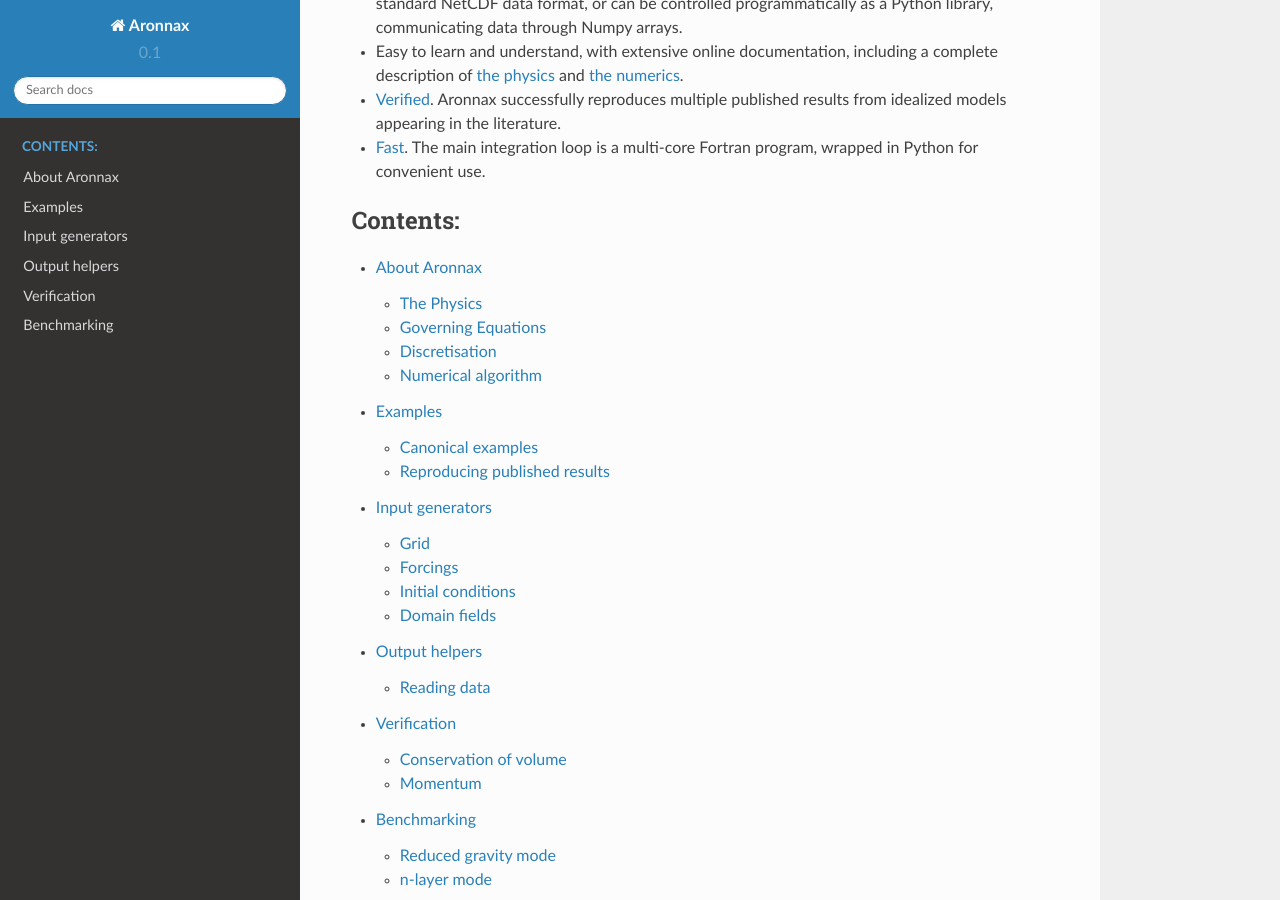
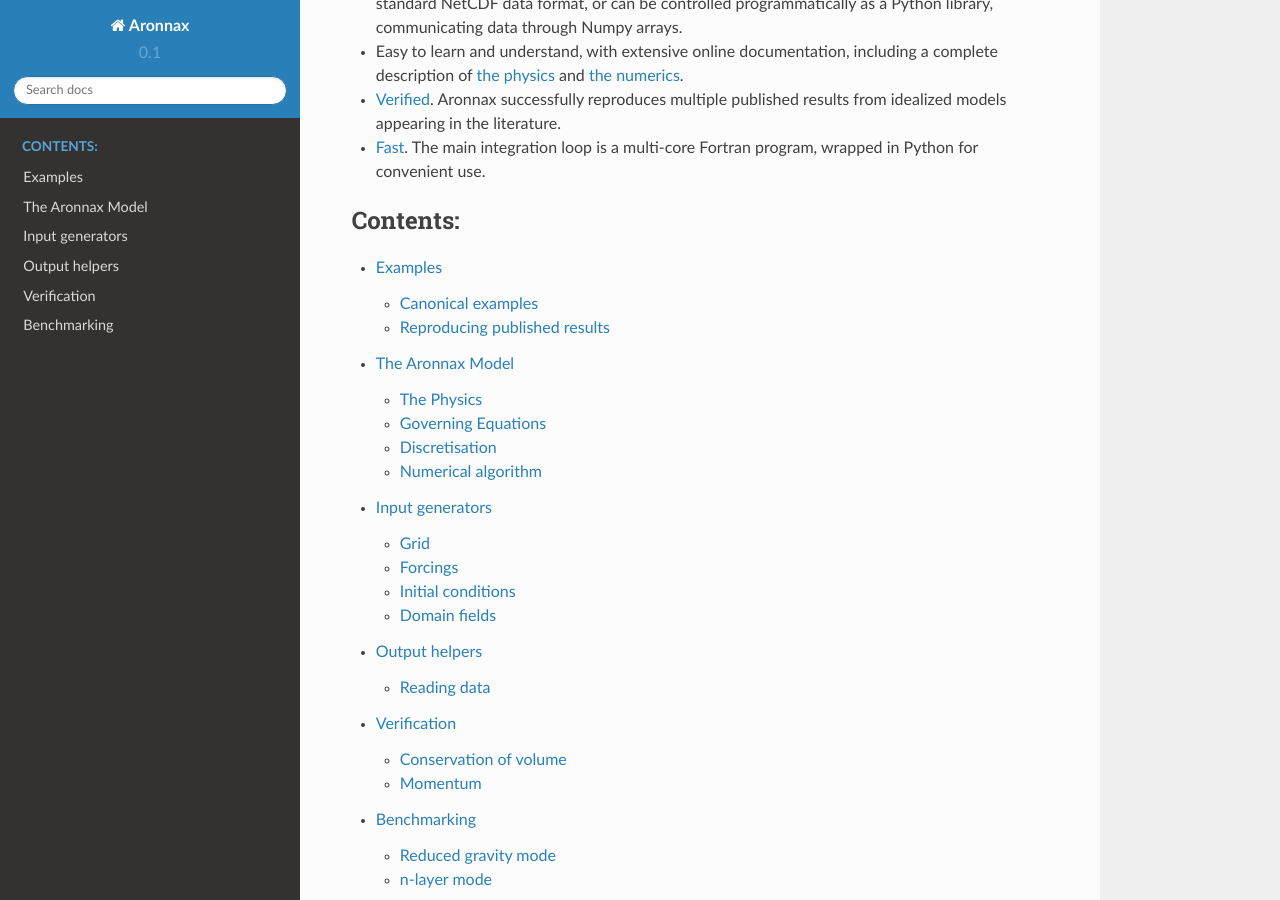
Before and after one commit to edoddridge/aronnax, a Sphinx documentation site: the page built from docs/index.rst, in a window 1280 px wide and 900 px high, scrolled down 384 px. Built offline with Sphinx 7.4.7 and the Read the Docs theme 2.0.0, drawn with Linux system fonts in a browser that asks for light colours.

Commit message:
Rename the "About Aronnax" section to "Aronnax Model"
because it describes the model and its implementation, not metadata
about the software project.  I strongly expect a page named "about" to
have stuff like the contact info of the developers, project motivation
and history, etc.

```diff
--- a/docs/about_aronnax.rst
+++ b/docs/aronnax_model.rst
@@ -1,4 +1,4 @@
-About Aronnax
+The Aronnax Model
 ********************
 
 The Physics
--- a/docs/index.rst
+++ b/docs/index.rst
@@ -26,8 +26,8 @@
 
 - Easy to learn and understand, with extensive online
   documentation, including a complete description of `the
-  physics <about_aronnax.html#the-physics>`_
-  and `the numerics <about_aronnax.html#discretisation>`_.
+  physics <aronnax_model.html#the-physics>`_
+  and `the numerics <aronnax_model.html#discretisation>`_.
 
 - `Verified <verification.html>`_.
   Aronnax successfully reproduces multiple published results from
@@ -41,8 +41,8 @@
    :maxdepth: 2
    :caption: Contents:
 
-   about_aronnax
    examples
+   aronnax_model
    input_generation
    output_helpers
    verification
```
